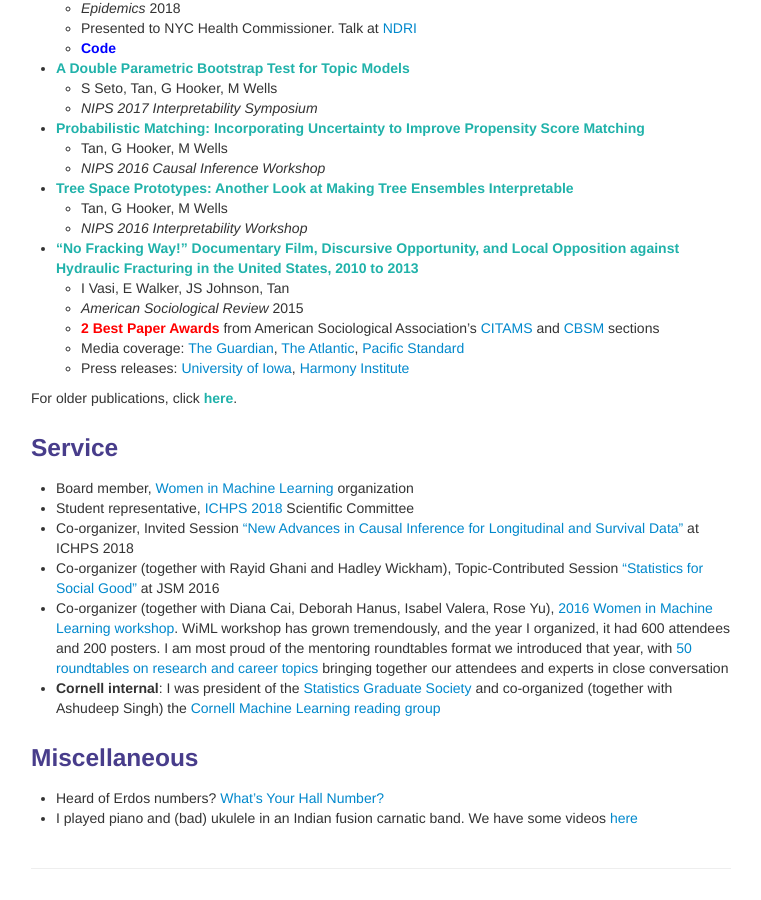
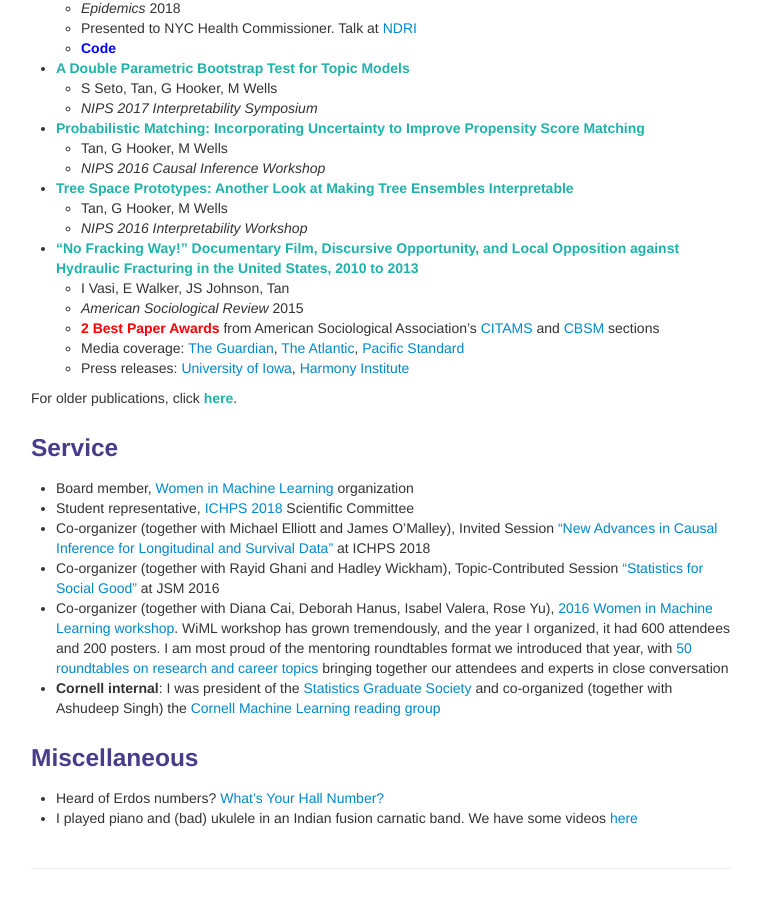
Before and after one commit to shftan/shftan.github.io, a Jekyll site: the page built from index.md, in a window 1280 px wide and 900 px high, scrolled down 1523 px. Shown: the whole window, without its empty margins (259-1020 px from the left). Built offline with Jekyll 4.4.1, drawn with Linux system fonts in a browser that asks for light colours.

Commit message:
Update index.md

```diff
--- a/index.md
+++ b/index.md
@@ -100,7 +100,7 @@ For older publications, click <a class="paper" href="olderpublications.html">her
 </div>
 - Board member, [Women in Machine Learning](https://wimlworkshop.org) organization
 - Student representative, [ICHPS 2018](http://ww2.amstat.org/meetings/ichps/2018/) Scientific Committee
-- Co-organizer,  Invited Session ["New Advances in Causal Inference for Longitudinal and Survival Data"](http://ww2.amstat.org/meetings/ichps/2018/onlineprogram/Program.cfm) at ICHPS 2018
+- Co-organizer (together with Michael Elliott and James O'Malley),  Invited Session ["New Advances in Causal Inference for Longitudinal and Survival Data"](http://ww2.amstat.org/meetings/ichps/2018/onlineprogram/Program.cfm) at ICHPS 2018
 - Co-organizer (together with Rayid Ghani and Hadley Wickham), Topic-Contributed Session ["Statistics for Social Good"](http://shftan.github.io/jsmsocialgood/) at JSM 2016
 - Co-organizer (together with Diana Cai, Deborah Hanus, Isabel Valera, Rose Yu), [2016 Women in Machine Learning workshop](https://wimlworkshop.org/2016/). WiML workshop has grown tremendously, and the year I organized, it had 600 attendees and 200 posters. I am most proud of the mentoring roundtables format we introduced that year, with [50 roundtables on research and career topics](https://wimlworkshop.org/2016/program/#1480549898816-ca283fe3-29b6) bringing together our attendees and experts in close conversation
 - **Cornell internal**: I was president of the [Statistics Graduate Society](https://stat.cornell.edu/about-us/sgs) and co-organized (together with Ashudeep Singh) the [Cornell Machine Learning reading group](http://wiki.cs.cornell.edu/index.php?title=Machine_Learning_Discussion_Group)
```
